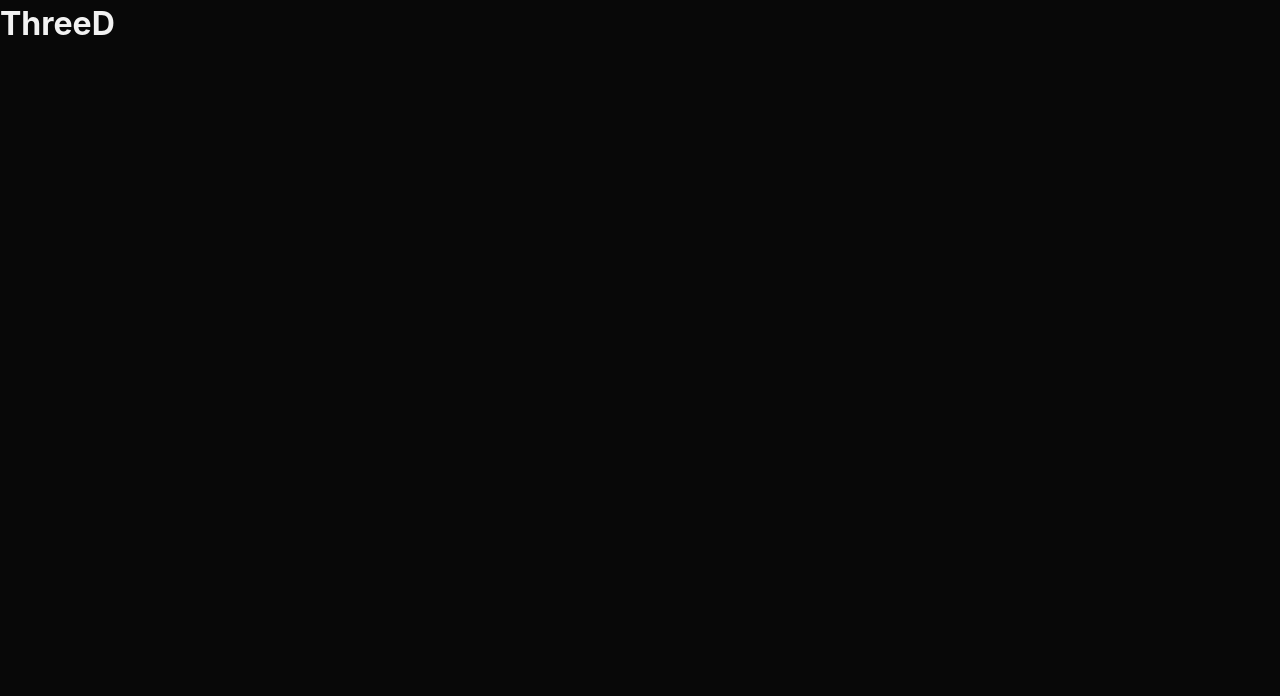
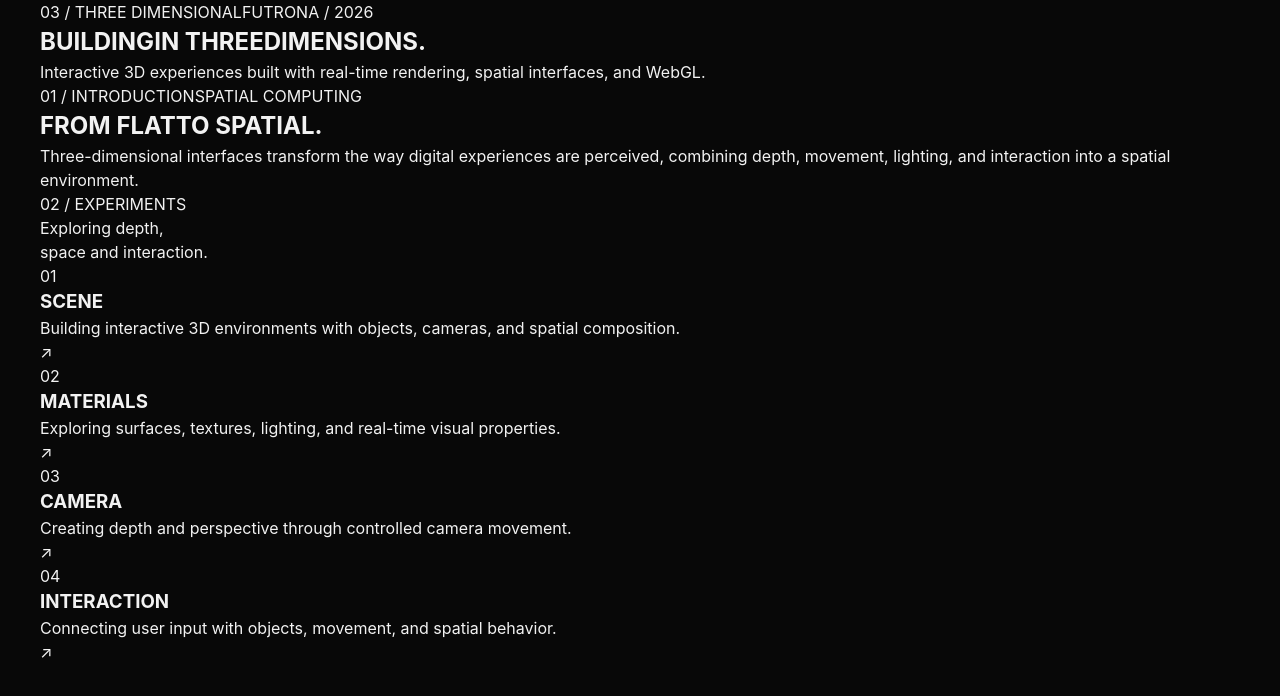
Before and after one commit to MuhammadShahbaz-tech/futrona-web-lab, a React (Vite) app in the folder client/: page /3d in a window 1280 px wide. Shown: the top 696 px of the page. Built offline with nearby package versions, Linux system fonts and the light colour scheme.

Commit message:
Build ThreeD page foundation

```diff
--- /dev/null
+++ b/client/src/animations/threeD/threeDAnimation.js
@@ -0,0 +1,136 @@
+import gsap from "gsap";
+import { ScrollTrigger } from "gsap/ScrollTrigger";
+
+gsap.registerPlugin(ScrollTrigger);
+
+function threeDAnimation() {
+    const page = document.querySelector(".threed-page");
+
+    if(!page) return;
+
+    const context = gsap.context(() =>  {
+        const hero = page.querySelector(".threed-hero");
+
+        if(!hero) {
+            const header = hero.querySelector(
+                ".threed-hero__header"
+            );
+
+            const title = hero.querySelector(
+                ".threed-hero__title"
+            );
+
+            const description = hero.querySelector(
+                ".threed-hero__description"
+            );
+
+            const timeline = gsap.timeline();
+
+            if(header) {
+                timeline.from(header,{
+                    y: 30,
+                    opacity:0,
+                    duration: 0.8,
+                    ease:"power3.out",
+                });
+            }
+
+            if(title) {
+                timeline.from(
+                    title.querySelectorAll("span"),
+                    {
+                        y: 80,
+                        opacity: 0,
+                        duration: 1,
+                        stagger: 0.12,
+                        ease: "power4.out"
+                    },
+                    "-=0.4"
+                );
+            }
+
+            if (description) {
+                timeline.from(
+                    description,
+                    {
+                        y: 30,
+                        opacity: 0,
+                        duration: 0.8,
+                        ease: "power3.out",
+                    },
+                    "-=0.5"
+                );
+            }
+        }
+        const introduction = page.querySelector(
+            ".threed-introduction"
+        );
+
+        if (introduction) {
+            const header = introduction.querySelector(
+                ".threed-introduction__header"
+            );
+
+            const title = introduction.querySelector(
+                ".threed-introduction__title"
+            );
+
+            const description = introduction.querySelector(
+                ".threed-introduction__description"
+            );
+
+            const elements = [
+                header,
+                title,
+                description,
+            ].filter(Boolean);
+
+            gsap.from(elements, {
+                y: 50,
+                opacity: 0,
+                duration: 0.9,
+                stagger: 0.12,
+                ease: "power3.out",
+                scrollTrigger: {
+                    trigger: introduction,
+                    start: "top 75%",
+                    once: true,
+                },
+            });
+        }
+
+        const experiments = page.querySelector(
+            ".threed-experiments"
+        );
+
+        if (experiments) {
+            const header = experiments.querySelector(
+                ".threed-experiments__header"
+            );
+
+            const items = experiments.querySelectorAll(
+                ".threed-experiment"
+            );
+
+            gsap.from(
+                [header, ...items].filter(Boolean),
+                {
+                    y: 50,
+                    opacity: 0,
+                    duration: 0.8,
+                    stagger: 0.1,
+                    ease: "power3.out",
+                    scrollTrigger: {
+                        trigger: experiments,
+                        start: "top 75%",
+                        once: true,
+                    },
+                }
+            );
+        }
+    }, page);
+
+    return () => context.revert();
+}
+
+export default threeDAnimation;
--- a/client/src/pages/ThreeD/ThreeD.jsx
+++ b/client/src/pages/ThreeD/ThreeD.jsx
@@ -1,5 +1,28 @@
+import { useEffect } from "react";
+import "./ThreeD.css";
+
+import threeDAnimation from "../../animations/threeD/threeDAnimation";
+
+import Hero from "./../../sections/ThreeD/Hero/Hero";
+import Introduction from "../../sections/ThreeD/Introduction/Introduction";
+import Experiments from "../../sections/ThreeD/Experiments/Experiments";
+
 function ThreeD() {
-    return <h1>ThreeD</h1>;
+    useEffect(() => {
+        const cleanupThreeD = threeDAnimation();
+
+        return () =>{
+            cleanupThreeD?.();
+        };
+    }, []);
+
+    return (
+        <main className="threed-page">
+            <Hero />
+            <Introduction />
+            <Experiments/>
+        </main>
+    )
 }
 
 export default ThreeD;
--- /dev/null
+++ b/client/src/sections/ThreeD/Experiments/Experiments.jsx
@@ -0,0 +1,97 @@
+function Experiments() {
+    return (
+        <section className="threed-experiments section">
+            <div className="container">
+                <div className="threed-experiments__header">
+                    <span>02 / EXPERIMENTS</span>
+
+                    <p>
+                        Exploring depth,
+                        <br />
+                        space and interaction.
+                    </p>
+                </div>
+
+                <div className="threed-experiments__list">
+                    <article className="threed-experiment">
+                        <span className="threed-experiment__number">
+                            01
+                        </span>
+
+                        <div className="threed-experiment__info">
+                            <h3>SCENE</h3>
+
+                            <p>
+                                Building interactive 3D environments with
+                                objects, cameras, and spatial composition.
+                            </p>
+                        </div>
+
+                        <span className="threed-experiment__arrow">
+                            ↗
+                        </span>
+                    </article>
+
+                    <article className="threed-experiment">
+                        <span className="threed-experiment__number">
+                            02
+                        </span>
+
+                        <div className="threed-experiment__info">
+                            <h3>MATERIALS</h3>
+
+                            <p>
+                                Exploring surfaces, textures, lighting, and
+                                real-time visual properties.
+                            </p>
+                        </div>
+
+                        <span className="threed-experiment__arrow">
+                            ↗
+                        </span>
+                    </article>
+
+                    <article className="threed-experiment">
+                        <span className="threed-experiment__number">
+                            03
+                        </span>
+
+                        <div className="threed-experiment__info">
+                            <h3>CAMERA</h3>
+
+                            <p>
+                                Creating depth and perspective through
+                                controlled camera movement.
+                            </p>
+                        </div>
+
+                        <span className="threed-experiment__arrow">
+                            ↗
+                        </span>
+                    </article>
+
+                    <article className="threed-experiment">
+                        <span className="threed-experiment__number">
+                            04
+                        </span>
+
+                        <div className="threed-experiment__info">
+                            <h3>INTERACTION</h3>
+
+                            <p>
+                                Connecting user input with objects,
+                                movement, and spatial behavior.
+                            </p>
+                        </div>
+
+                        <span className="threed-experiment__arrow">
+                            ↗
+                        </span>
+                    </article>
+                </div>
+            </div>
+        </section>
+    );
+}
+
+export default Experiments;
--- /dev/null
+++ b/client/src/sections/ThreeD/Hero/Hero.jsx
@@ -0,0 +1,32 @@
+function Hero() {
+    return (
+        <section className="threed-hero section">
+            <div className="container">
+                <div className="threed-hero__header">
+                    <span className="threed-hero__eyebrow">
+                        03 / THREE DIMENSIONAL
+                    </span>
+
+                    <span className="threed-hero__meta">
+                        FUTRONA / 2026
+                    </span>
+                </div>
+
+                <div className="threed-hero__content">
+                    <h1 className="threed-hero__title">
+                        <span>BUILDING</span>
+                        <span>IN THREE</span>
+                        <span>DIMENSIONS.</span>
+                    </h1>
+
+                    <p className="threed-hero__description">
+                        Interactive 3D experiences built with real-time
+                        rendering, spatial interfaces, and WebGL.
+                    </p>
+                </div>
+            </div>
+        </section>
+    );
+}
+
+export default Hero;
--- /dev/null
+++ b/client/src/sections/ThreeD/Introduction/Introduction.jsx
@@ -0,0 +1,29 @@
+function Introduction() {
+    return (
+        <section className="threed-introduction section">
+            <div className="container">
+                <div className="threed-introduction__header">
+                    <span>01 / INTRODUCTION</span>
+
+                    <span>SPATIAL COMPUTING</span>
+                </div>
+
+                <div className="threed-introduction__content">
+                    <h2 className="threed-introduction__title">
+                        <span>FROM FLAT</span>
+                        <span>TO SPATIAL.</span>
+                    </h2>
+
+                    <p className="threed-introduction__description">
+                        Three-dimensional interfaces transform the way
+                        digital experiences are perceived, combining depth,
+                        movement, lighting, and interaction into a spatial
+                        environment.
+                    </p>
+                </div>
+            </div>
+        </section>
+    );
+}
+
+export default Introduction;
```
Also changed, not shown: client/src/pages/ThreeD/ThreeD.css (added).
